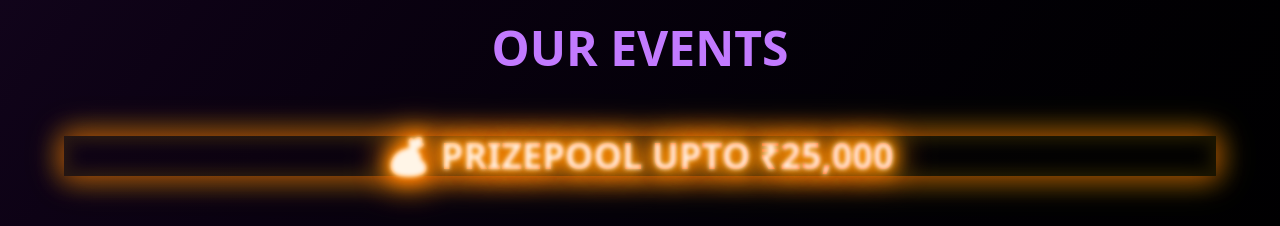
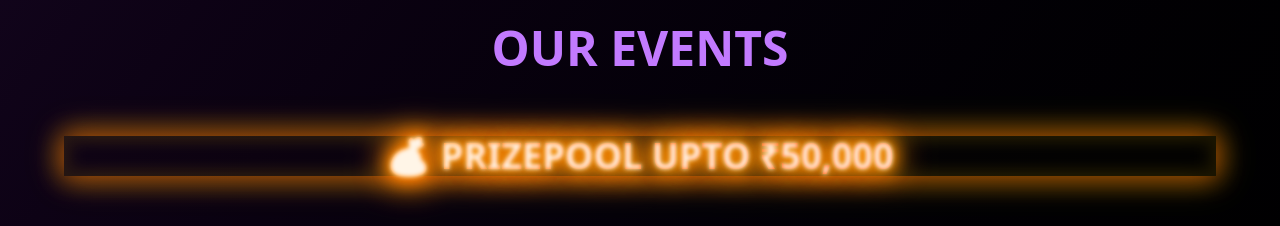
Before and after one commit to thelinguisticcommittee/Lingi-Site, a Next.js app: page / in a window 1280 px wide. Shown: the part 2140-2366 px from the top of the page. Built offline with nearby package versions, Linux system fonts and the light colour scheme.

Commit message:
Update Events.jsx

```diff
--- a/src/app/components/Events.jsx
+++ b/src/app/components/Events.jsx
@@ -127,7 +127,7 @@ export default function EventsSection() {
           whileInView={{ opacity: 1, y: 0 }}
           transition={{ duration: 0.8, delay: 0.2 }}
         >
-          💰 PRIZEPOOL UPTO ₹25,000
+          💰 PRIZEPOOL UPTO ₹50,000
         </motion.p>
 
         <style jsx global>{`
```
